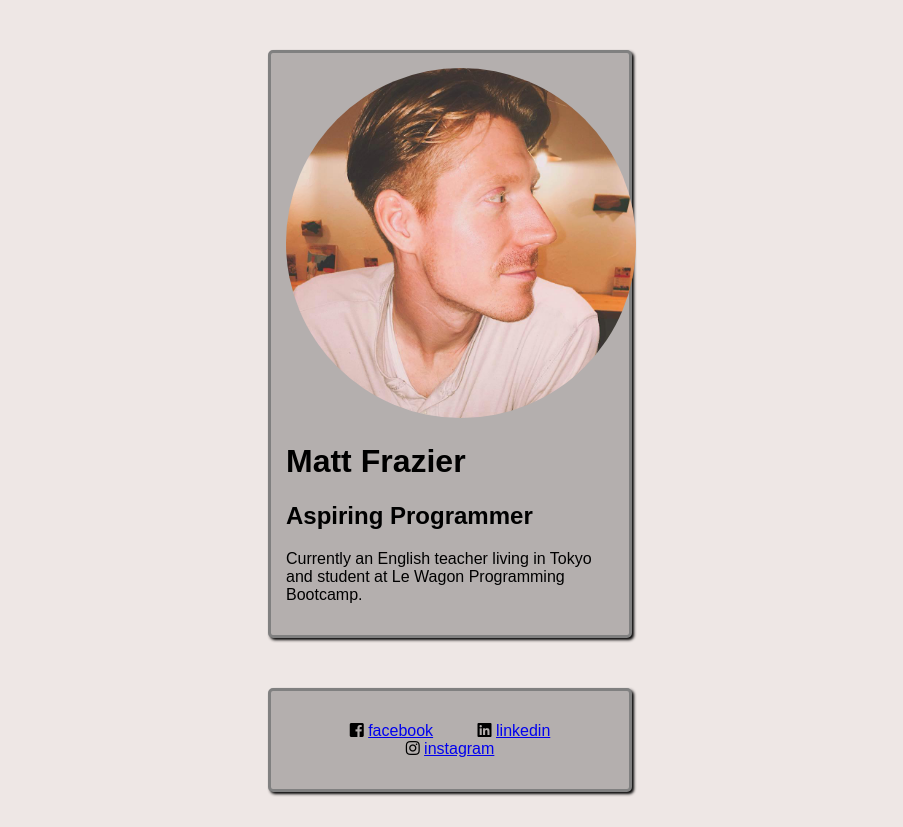
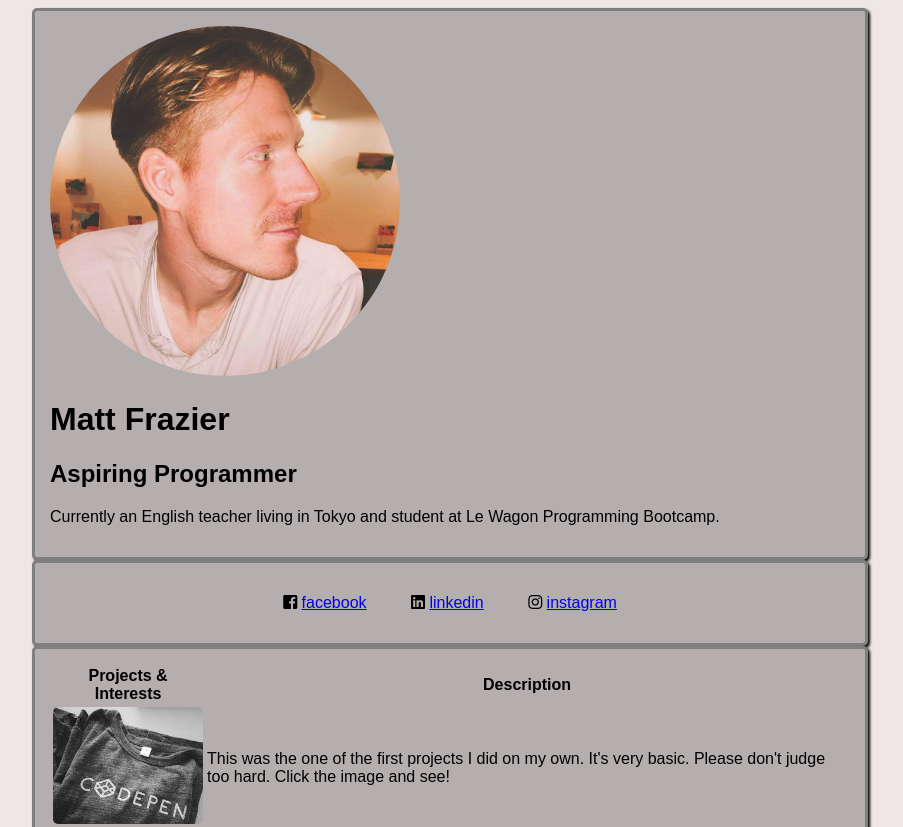
Before and after one commit to mattfraz38/profile, a plain HTML site: page index.html in a window 1280 px wide. Shown: the top 827 px of the page, without its empty margins (190-1093 px from the left). Drawn offline with Linux system fonts and the light colour scheme.

Commit message:
Added width and auto margin to divs

```diff
--- a/style.css
+++ b/style.css
@@ -10,7 +10,9 @@ div {
   border-color: grey;
   background-color: rgb(180, 175, 174);
   box-shadow:2px 2px 3px black;
-  margin: 50px 450px 30px 450px;
+ /* margin: 50px 450px 30px 450px;*/
+  width: 800px;
+  margin: auto;
   padding: 15px;
 }
 
```
